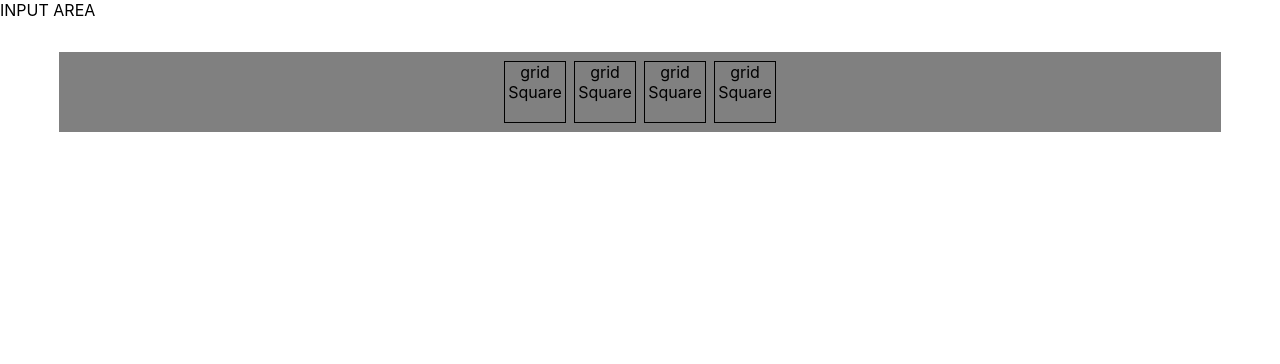
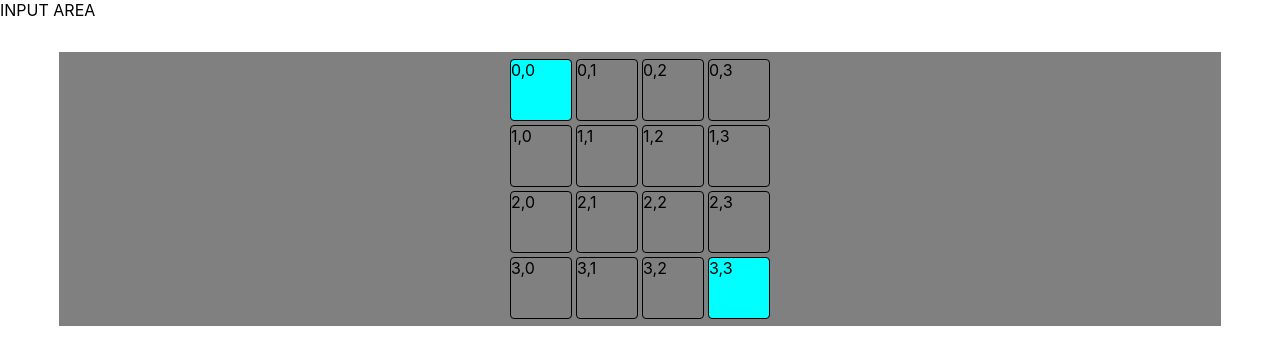
Before and after one commit to jaitken/pathfinder, a React (Create React App) app: page / in a window 1280 px wide. Shown: the top 364 px of the page. Built offline with nearby package versions, Linux system fonts and the light colour scheme.

Commit message:
generating grid dynamically depending on number of rows and cols

```diff
--- a/src/App.css
+++ b/src/App.css
@@ -51,6 +51,11 @@
   height: 60px;
   outline: 1px solid black;
   display: flex;
-  margin: 5px;
+  margin: 3px;
   display: inline-flex;
+  border-radius: 3px;
 }
+
+.selected{
+  background-color: aqua;
+}
--- a/src/App.js
+++ b/src/App.js
@@ -1,17 +1,32 @@
-import './App.css';
+/* eslint-disable */
+
+import "./App.css";
+import { useState } from "react";
+
 
 function App() {
+  const [numRows, setNumRows] = useState(4);
+  const [numCols, setNumCols] = useState(4);
+  const [selectedSquares, setSelectedSquares] = useState(['0,0', '3,3'])
+
+  const grid = [];
+  const displayGrid = [];
+
+  for (let r = 0; r < numRows; r++) {
+    grid[r] = [];
+    for (let c = 0; c < numCols; c++) {
+      grid[r][c] = r+','+c;
+      displayGrid.push(<div className={selectedSquares.includes(grid[r][c]) ? 'gridSquare selected' : 'gridSquare'} key={(r+' '+c)}>{grid[r][c]}</div>)
+    }
+    displayGrid.push(<br key={(r+' br')}></br>)
+  }
+
   return (
     <div>
-    <div className='inputArea'>
-      INPUT AREA
-    </div>
-    <div className='mainGrid'>
-      <div className='gridSquare'>grid Square</div>
-      <div className='gridSquare'>grid Square</div>
-      <div className='gridSquare'>grid Square</div>
-      <div className='gridSquare'>grid Square</div>
-    </div>
+      <div className="inputArea">INPUT AREA</div>
+      <div className="mainGrid">
+        {displayGrid.map((item)=> item)}
+      </div>
     </div>
   );
 }
```
